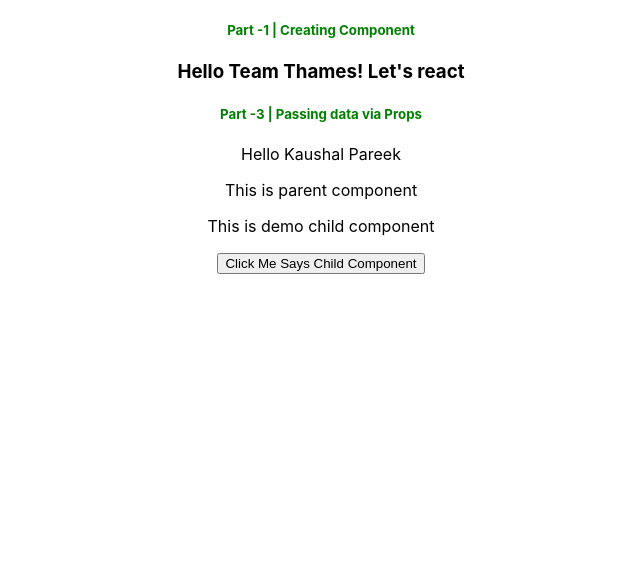
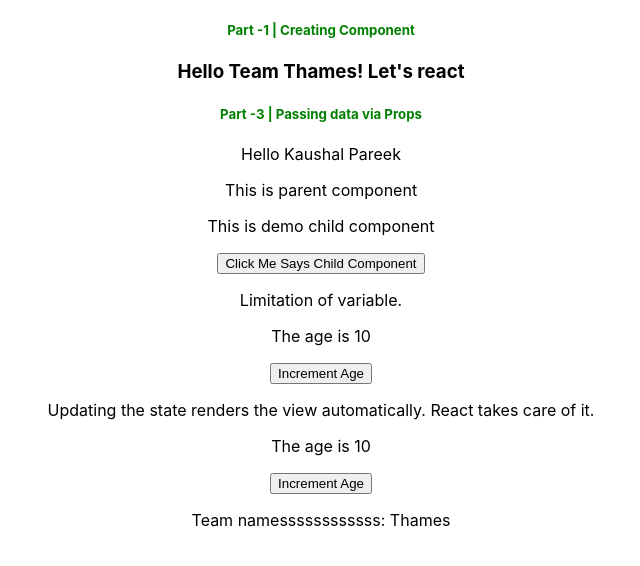
Before and after one commit to kpareek2592/my-app, a React (Create React App) app: page / in a window 1280 px wide. Shown: the top 566 px of the page, without its empty margins (319-959 px from the left). Built offline with nearby package versions, Linux system fonts and the light colour scheme.

Commit message:
using state and difference from variables

```diff
--- a/src/App.js
+++ b/src/App.js
@@ -3,6 +3,8 @@ import './App.css';
 import Hello from './components/1/helloComponent'
 import DisplayProps from './components/3/displayNameUsingProps';
 import DemoParent from './components/2/demoParent';
+import CounterWithVariable from './components/4/counterWithVariable';
+import CounterWithState from './components/4/counterWithstate';
 
 function App() {
   return (
@@ -28,6 +30,12 @@ function App() {
       <div>
         <DemoParent></DemoParent>
       </div>
+      <div>
+        <CounterWithVariable></CounterWithVariable>
+      </div>
+      <div>
+        <CounterWithState></CounterWithState>
+      </div>
     </div>
   );
 }
--- /dev/null
+++ b/src/components/4/counterWithVariable.js
@@ -0,0 +1,17 @@
+function CounterWithVariable(params) {
+    let age = 10;
+    function incrementAge() {
+        age = age + 1;
+        console.log('Age is:'+age);
+    }
+
+    return(
+        <div>
+            <p>Limitation of variable.</p>
+            <p>The age is {age}</p>
+            <button onClick={incrementAge}>Increment Age</button>
+        </div>
+    )
+}
+
+export default CounterWithVariable;
--- /dev/null
+++ b/src/components/4/counterWithstate.js
@@ -0,0 +1,20 @@
+import { useState } from "react";
+
+export default function CounterWithState() {
+  const defaultAge = 10;
+  const [age, setAge] = useState(defaultAge);
+  const [team, updateTeam] = useState("Thames");
+  function incrementAge() {
+    updateTeam("NotDecidedYet");
+    setAge(age + 1);
+  }
+  return (
+    <div>
+
+      <p>Updating the state renders the view automatically. React takes care of it.</p>
+      <p>The age is {age}</p>
+      <button onClick={incrementAge}>Increment Age</button>
+      <p>Team namessssssssssss: {team}</p>
+    </div>
+  );
+}
```
